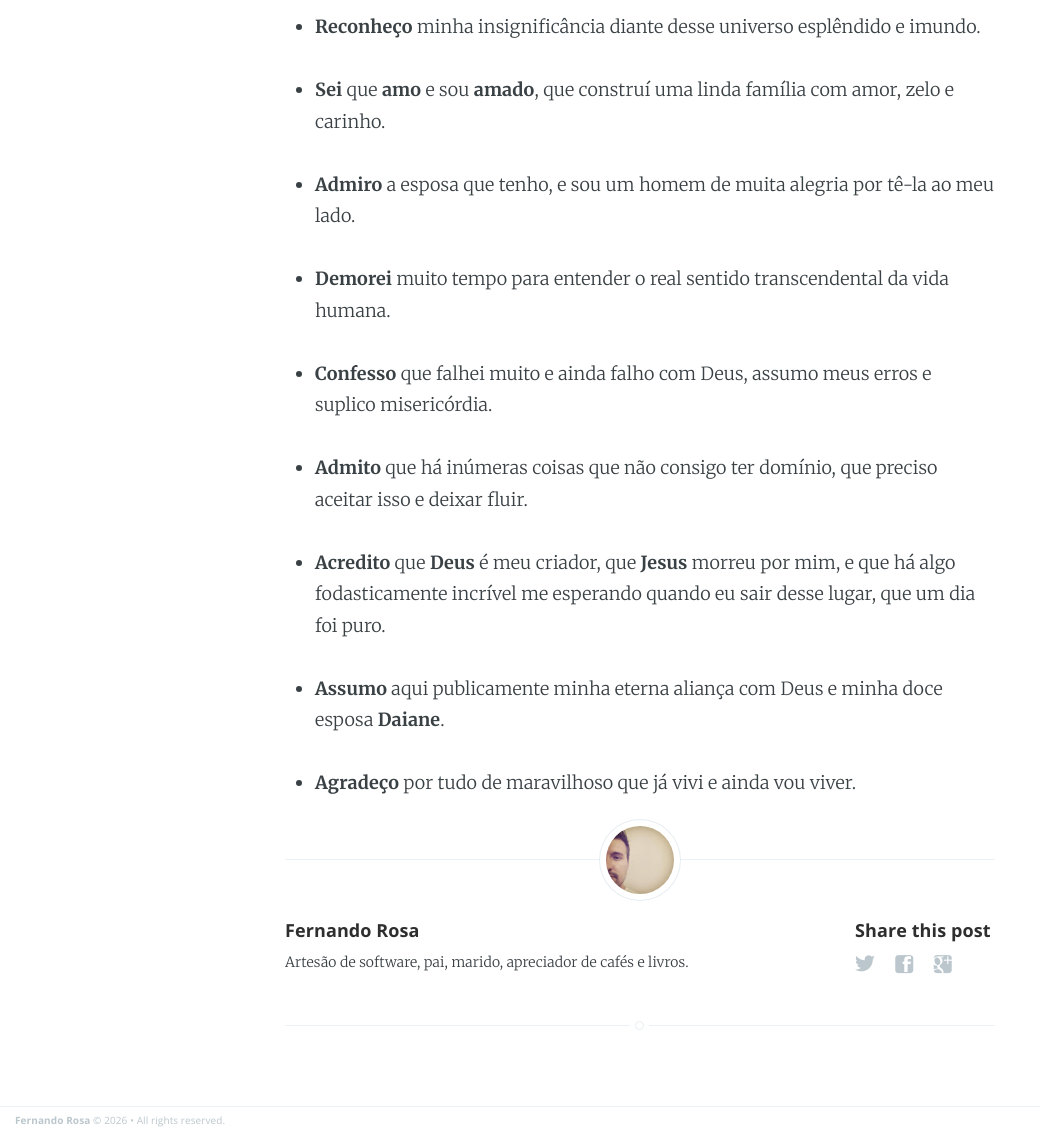
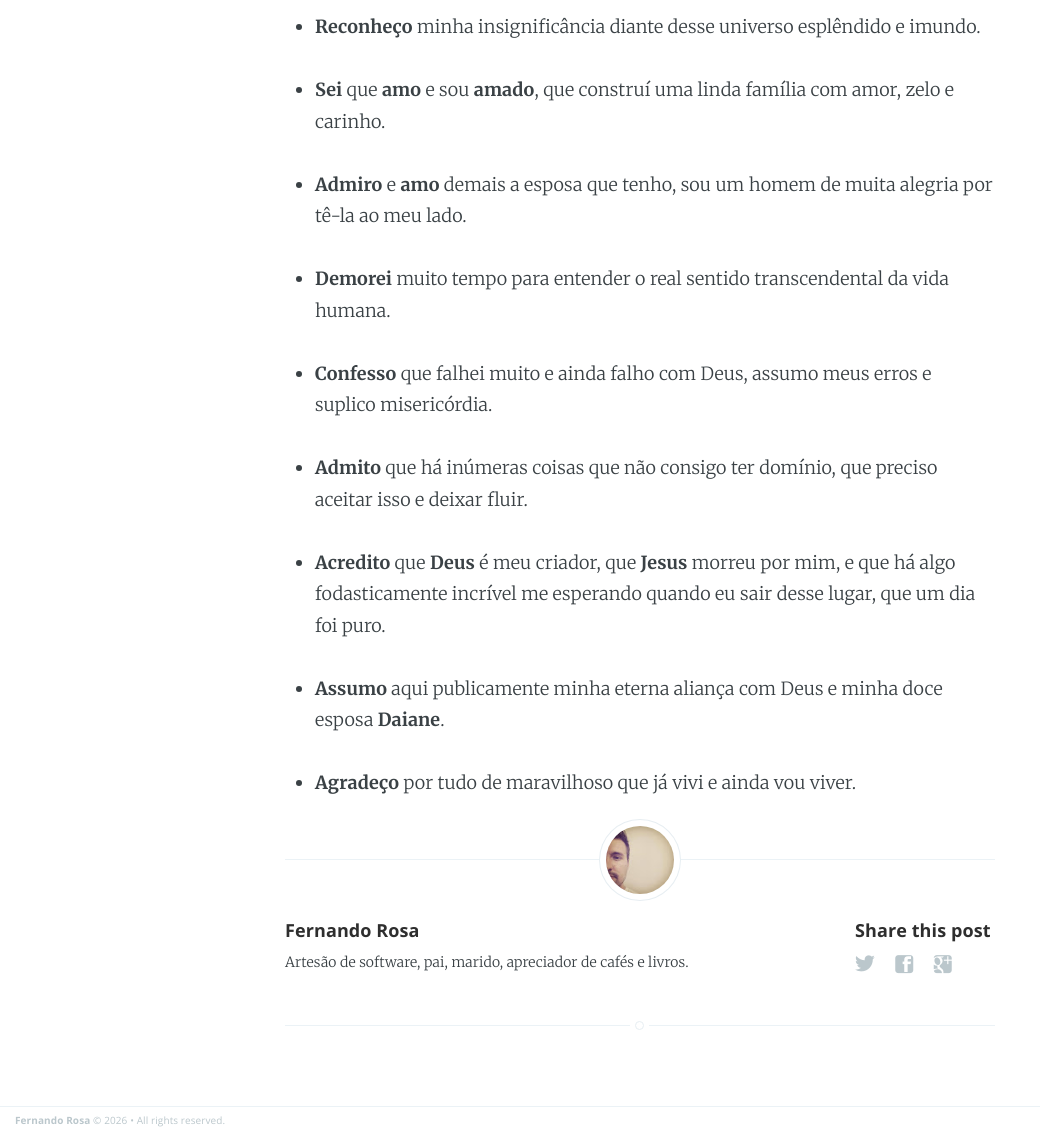
Before and after one commit to libnando/nandomegaman.github.io, a Jekyll site: the page built from _posts/2026-07-16-o-casamento.markdown, in a window 1280 px wide. Shown: the part 602-1736 px from the top of the page, without its empty margins (0-1040 px from the left). Built offline with Jekyll 4.4.1, drawn with Linux system fonts in a browser that asks for light colours.

Commit message:
chore: .

```diff
--- a/_posts/2026-07-16-o-casamento.markdown
+++ b/_posts/2026-07-16-o-casamento.markdown
@@ -12,7 +12,7 @@ tags : [família, relacionamento, fé, deus, vida, filosofia, conversão]
 
 - **Sei** que **amo** e sou **amado**, que construí uma linda família com amor, zelo e carinho.
 
-- **Admiro** a esposa que tenho, e sou um homem de muita alegria por tê-la ao meu lado.
+- **Admiro** e **amo** demais a esposa que tenho, sou um homem de muita alegria por tê-la ao meu lado.
 
 - **Demorei** muito tempo para entender o real sentido transcendental da vida humana.
 
```
